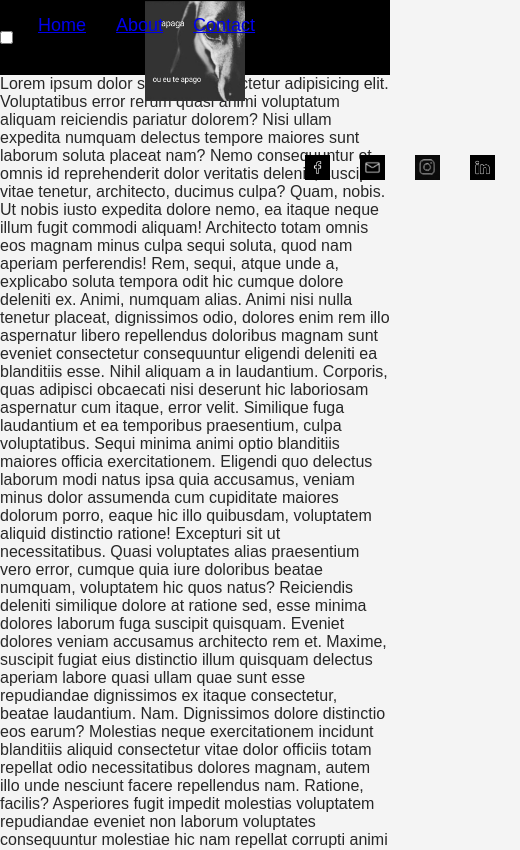
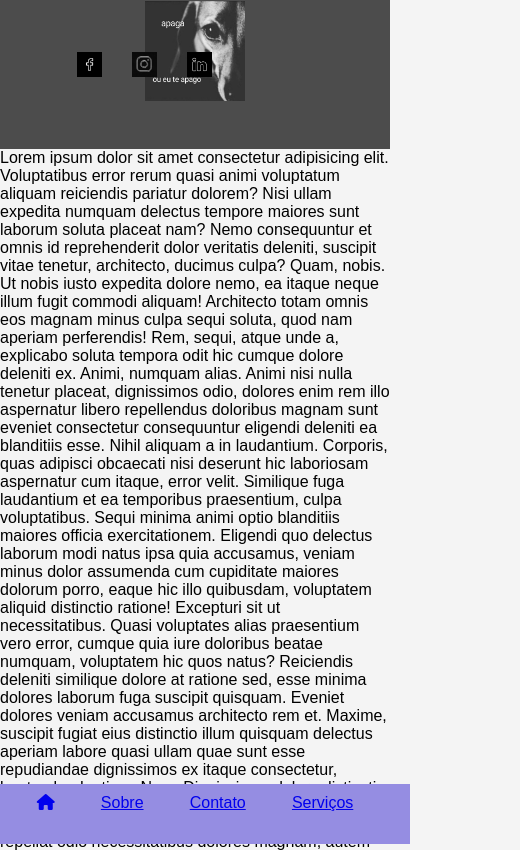
Before and after one commit to Gustavo-vv/aula_aula, a plain HTML site: page index.html in a window 390 px wide. Shown: the top 850 px of the page, 520 px wide, since content can reach past the window. Drawn offline with Linux system fonts and the light colour scheme.

Commit message:
navbar mob criada

```diff
--- a/css/responsivo.css
+++ b/css/responsivo.css
@@ -1,9 +1,22 @@
 
 @media (max-width: 768px) {
+.navbar-desktop{
+    display: none;
+    }
+    .navbar-mobile{
+        display: flex;
+        position: fixed;
+        bottom: 0;
+        width: 110%;
+        left: -5%;
+        justify-content: space-evenly;
+        padding: 10px;
+        height: 60px;
+        background-color: rgb(149, 141, 226);
 
+    }
+}
 
-
-}
 @media (max-width: 768px){
 
 
--- a/css/styles.css
+++ b/css/styles.css
@@ -6,12 +6,12 @@
 body {
     font-family: Arial, sans-serif;
     background-color: #f4f4f4;
-    color: #272727;
+    color: #000000;
 }
 header {
-    background-color: #000000;
+    background-color: #000000af;
     color: white;
-    padding: 15px 0;
+    padding: 52px ;
     text-align: center;
     display: flex;
     justify-content: space-between;
@@ -50,3 +50,13 @@ img{
     position: flex;
 
 }
+.navbar-mobile{
+    display: none;
+
+}
+.navbar-desktop{
+    display: flex;
+    justify-content: flex-start;
+    gap: 10%;
+    margin-top: 50px;
+}
--- a/index.html
+++ b/index.html
@@ -6,18 +6,19 @@
     <title>Document</title>
     <link rel="stylesheet" href="css/styles.css">
     <link rel="stylesheet" href="css/responsivo.css">
+    <link rel="stylesheet" href="fontes/font-awesome-4.7.0/css/font-awesome.min.css">
 </head>
 <body>
     <header>
         <img class="LOGO" src="img/logo.jpg" alt="LOGO">
+        <nav class="navbar-mobile">
+            <a href="#"><i class="fa fa-home" aria-hidden="true"></i>
+            </a>
+            <a href="#">Sobre</a>
+            <a href="#">Contato</a>
+            <a href="#">Serviços</a>
 
-        <input type="checkbox"  id="menu-toggle" class="menu-toggle">
-        <label for="menu-toggle" class="menu-icon">
-
-            <span class="linha-menu-top"></span>
-            <span class="linha-menu-center"></span>
-            <span class="linha-menu-bottom"></span>
-        </label>
+        </nav>
         <nav class="navbar-desktop">
             <ul>
                 <li class="Contato"><a href="#home">Home</a></li>
@@ -25,12 +26,31 @@
                 <li class="Contato" ><a href="#contact">Contact</a></li>
             </ul>
         </nav>
+        <ul>
+            <li>
+                <a href="#">
+                    <img src="img/facebook.jpg" alt="link do facebook" class="redes">
+                </a>
+            </li>
+            <li>
+                <a href="#">
+                    <img src="img/instagram.jpg"alt="link do facebook" class="redes">
+                </a>
+            </li>
+            <li>
+                <a href="#">
+                    <img src="img/linkedin.jpg"link do facebook" class="redes">
+                    </a>
+            </li>
 
-        <ul class="redes">
-            <li class="redes"><a href="https://www.facebook.com" ><img src="img/facebook.jpg" alt="Facebook"></a></li>
-            <li class="redes"><a href="https://www.twitter.com" ><img src="img/twitter.jpg" alt="Twitter"></a></li>
-            <li class="redes"><a href="https://www.instagram.com" ><img src="img/instagram.jpg" alt="Instagram"></a></li>
-            <li class="redes"><a href="https://www.linkedin.com" ><img src="img/linkedin.jpg" alt="LinkedIn"></a></li>
+
+
+
+
+
+
+
+
         </ul>
 
 
```
